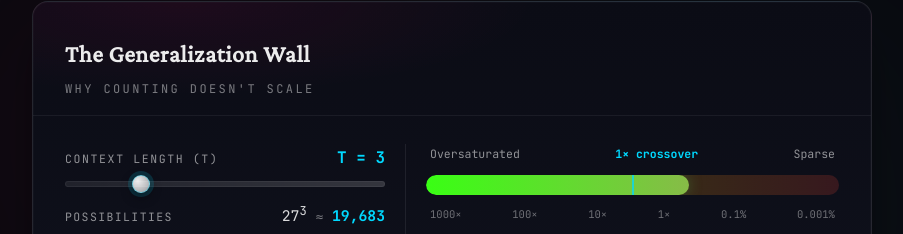
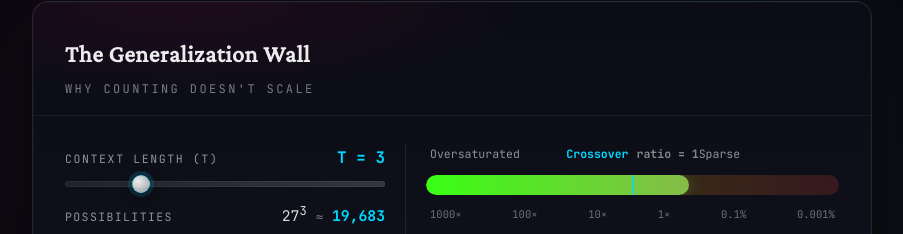
Before and after one commit to andrewloux/babygpt, a React (Vite) app: page / in a window 1280 px wide. Shown: the part 8338-8572 px from the top of the page, without its empty margins (188-1091 px from the left). Built offline with nearby package versions, Linux system fonts and the light colour scheme.

Commit message:
Fix crossover marker and color example copy

```diff
--- a/src/components/AbstractionChainViz.tsx
+++ b/src/components/AbstractionChainViz.tsx
@@ -17,7 +17,7 @@ const stations: Station[] = [
     label: 'Colors',
     sublabel: 'Physical Reality',
     icon: '🎨',
-    example: 'RGB(255, 128, 64)',
+    example: 'Red → RGB(255, 0, 0)',
     description: 'A real, measurable thing in the world (light hitting your eye). Concrete, but not yet in a coordinate system.'
   },
   {
--- a/src/components/ExplosionDemo.module.css
+++ b/src/components/ExplosionDemo.module.css
@@ -125,16 +125,30 @@
 }
 
 .barLabels {
-  display: flex;
-  justify-content: space-between;
+  display: grid;
+  grid-template-columns: 1fr auto 1fr;
+  align-items: center;
   font-size: 0.72rem;
   color: rgba(255, 255, 255, 0.55);
   padding: 0 0.25rem;
 }
 
 .crossover {
+  display: flex;
+  align-items: baseline;
+  gap: 0.5rem;
   color: var(--accent-cyan);
   font-weight: 700;
+  white-space: nowrap;
+}
+
+.crossoverLabel {
+  font-weight: 800;
+}
+
+.crossoverHint {
+  font-weight: 600;
+  color: rgba(255, 255, 255, 0.5);
 }
 
 .barTrack {
--- a/src/components/ExplosionDemo.tsx
+++ b/src/components/ExplosionDemo.tsx
@@ -111,7 +111,10 @@ export function ExplosionDemo() {
         <div className={styles.right}>
           <div className={styles.barLabels}>
             <span>Oversaturated</span>
-            <span className={styles.crossover}>1× crossover</span>
+            <span className={styles.crossover}>
+              <span className={styles.crossoverLabel}>Crossover</span>
+              <span className={styles.crossoverHint}>ratio = 1</span>
+            </span>
             <span>Sparse</span>
           </div>
           <div className={styles.barTrack} aria-hidden="true">
```
Also changed, not shown: 1 other file (tests, documents, lock files or other folders).
